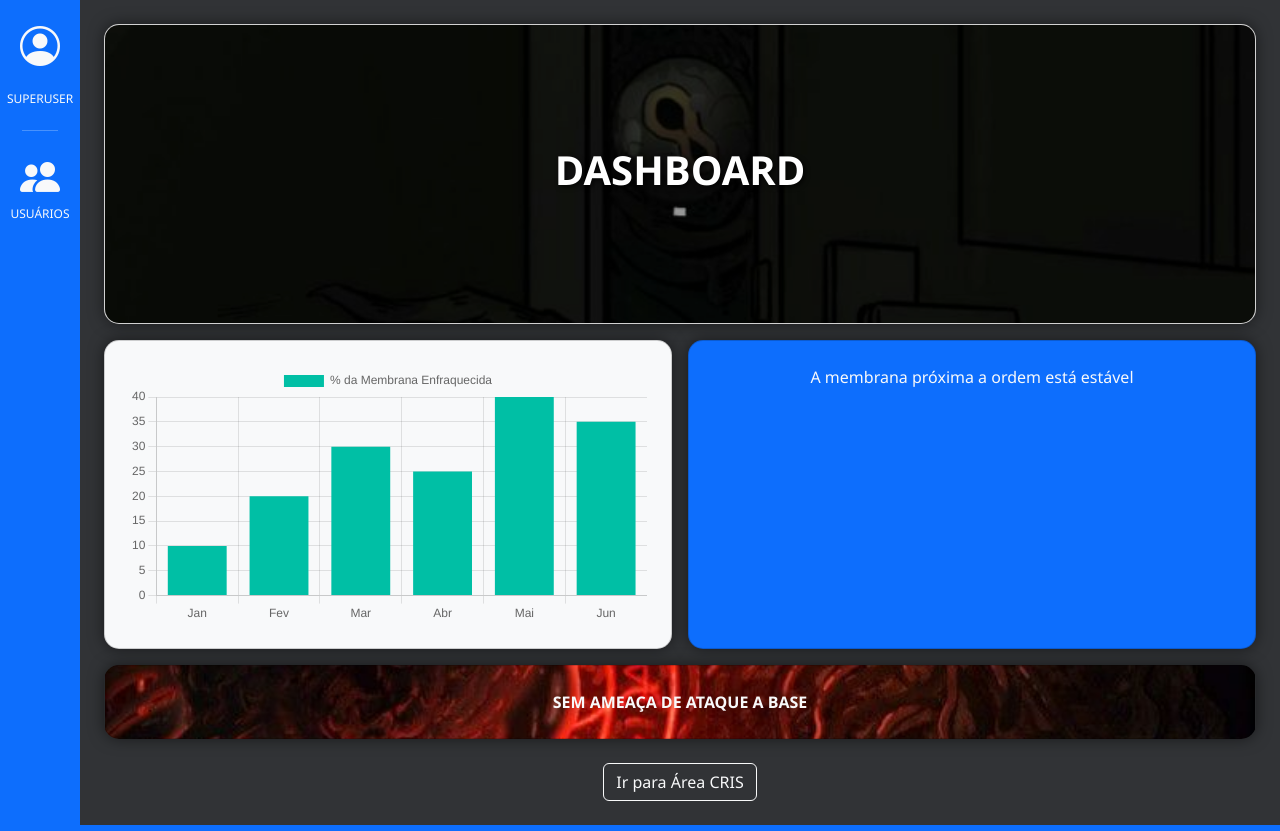
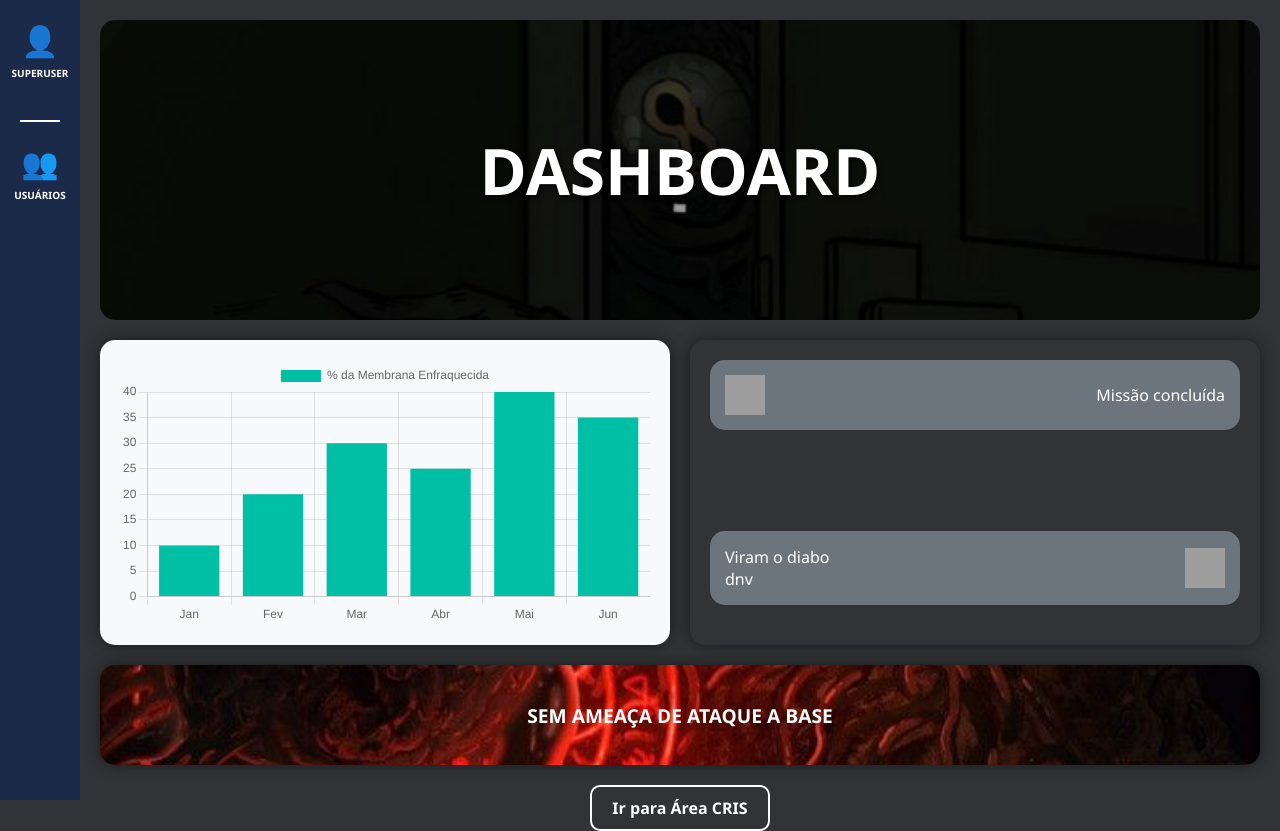
Before and after one commit to avmoonlight/c.r.i.s, a Flask app: page /dashboard in a window 1280 px wide. Run offline with Flask 3, Linux system fonts and the light colour scheme; the visitor is signed in with stand-in values (Sample User, id 1); grey boxes are pictures that could not be loaded.

Commit message:
arrumando

```diff
--- a/static/css/dashboard.css
+++ b/static/css/dashboard.css
@@ -1,67 +1,158 @@
+* {
+    margin: 0;
+    padding: 0;
+    box-sizing: border-box;
+}
+
 body, html {
     height: 100%;
-    margin: 0;
     font-family: 'Segoe UI', Tahoma, Geneva, Verdana, sans-serif;
+    background-color: #313336;
+}
+
+.dashboard {
+    display: flex;
+    height: 100vh;
 }
 
 .sidebar {
     width: 80px;
-    min-height: 100vh;
     background-color: #1b2a49;
+    display: flex;
+    flex-direction: column;
+    align-items: center;
+    padding: 20px 0;
+}
+
+.profile, .nav-link {
+    text-align: center;
+    color: white;
+    margin-bottom: 20px;
+}
+
+.profile-icon, .nav-icon {
+    font-size: 30px;
+    margin-bottom: 5px;
 }
 
 .sidebar h6 {
-    font-size: 0.75rem;
-    text-align: center;
+    font-size: 10px;
+}
+
+.sidebar hr {
+    width: 50%;
+    border: 1px solid white;
+    margin: 20px 0;
 }
 
 .main-content {
-    background-color: #313336;
-    min-height: 100vh;
+    flex-grow: 1;
+    padding: 20px;
 }
 
-.card-banner {
+.banner {
+    position: relative;
     height: 300px;
+    margin-bottom: 20px;
     border-radius: 15px;
     overflow: hidden;
-    position: relative;
 }
 
-.card-banner img {
+.banner img {
+    width: 100%;
+    height: 100%;
     object-fit: cover;
-    height: 100%;
-    width: 100%;
     filter: brightness(60%);
 }
 
+.banner-text {
+    position: absolute;
+    top: 50%;
+    left: 50%;
+    transform: translate(-50%, -50%);
+    color: white;
+    text-shadow: 2px 2px 5px rgba(0, 0, 0, 0.7);
+    font-size: 2em;
+    font-weight: bold;
+}
+
+.row {
+    display: flex;
+    gap: 20px;
+    margin-bottom: 20px;
+}
+
 .card {
+    background-color: #f0f0f0;
     border-radius: 15px;
+    padding: 20px;
+    flex: 1;
     box-shadow: 0 0 15px rgba(0, 0, 0, 0.5);
 }
 
-p {
-    margin: 0;
+.grafico {
+    background-color: #f8f9fa;
 }
 
-h1 {
-    color: white;
-    text-shadow: 2px 2px 5px rgba(0,0,0,0.7);
+.missoes {
+    display: flex;
+    flex-direction: column;
+    justify-content: space-between;
+    background-color: transparent;
 }
 
-/* Fundo específico para o card da ameaça */
-.bg-ameaca {
-    background: url("../img/ameaca.jpg") center/cover no-repeat;
-    background-size: cover;
-    background-position: center;
+.missao {
+    background-color: #6c757d;
+    color: white;
+    border-radius: 15px;
+    padding: 15px;
+    display: flex;
+    align-items: center;
+    justify-content: space-between;
+    margin-bottom: 20px;
 }
 
-/* Responsividade */
+.missao img {
+    width: 40px;
+    height: 40px;
+    object-fit: cover;
+}
+
+.ameaca {
+    background: url("static/img/ameaca.jpg") center/cover no-repeat;
+    height: 100px;
+    display: flex;
+    justify-content: center;
+    align-items: center;
+    color: white;
+    font-weight: bold;
+    font-size: 1.2em;
+}
+
+.botao {
+    text-align: center;
+    margin-top: 20px;
+}
+
+.botao a {
+    display: inline-block;
+    padding: 10px 20px;
+    border: 2px solid white;
+    border-radius: 10px;
+    text-decoration: none;
+    color: white;
+    font-weight: bold;
+    transition: background 0.3s;
+}
+
+.botao a:hover {
+    background: white;
+    color: #1b2a49;
+}
+
+/* Responsivo */
 @media (max-width: 768px) {
-    .sidebar {
-        width: 60px;
-    }
-
-    .sidebar h6 {
-        display: none;
+    .row {
+        flex-direction: column;
     }
 }
--- a/templates/dashboard.html
+++ b/templates/dashboard.html
@@ -3,53 +3,57 @@
 <head>
     <meta charset="UTF-8">
     <title>Dashboard</title>
-    <link href="https://cdn.jsdelivr.net/npm/bootstrap@5.3.0/dist/css/bootstrap.min.css" rel="stylesheet">
     <link href="{{ url_for('static', filename='css/dashboard.css') }}" rel="stylesheet">
     <link href="https://cdn.jsdelivr.net/npm/bootstrap-icons@1.10.5/font/bootstrap-icons.css" rel="stylesheet">
     <script src="https://cdn.jsdelivr.net/npm/chart.js"></script>
 </head>
 <body>
-    <div class="d-flex">
-        <div class="sidebar bg-primary text-light d-flex flex-column align-items-center p-3">
-            <i class="bi bi-person-circle fs-1 mb-3"></i>
-            <h6>SUPERUSER</h6>
-            <hr class="text-light w-75">
-            <a href="{{ url_for('usuarios') }}" class="text-light text-decoration-none text-center">
-                <i class="bi bi-people-fill fs-1 mb-1"></i>
+    <div class="dashboard">
+        <aside class="sidebar">
+            <div class="profile">
+                <div class="profile-icon">👤</div>
+                <h6>SUPERUSER</h6>
+            </div>
+            <hr>
+            <div class="nav-link">
+                <div class="nav-icon">👥</div>
                 <h6>USUÁRIOS</h6>
-            </a>
-        </div>
+            </div>
+        </aside>
 
-        <div class="main-content flex-grow-1 p-4">
-            <div class="row g-3">
-                <div class="col-12">
-                    <div class="card card-banner">
-                        <img src="{{ url_for('static', filename='img/img.jpg') }}" class="card-img" alt="Banner">
-                        <div class="card-img-overlay d-flex align-items-center justify-content-center">
-                            <h1 class="fw-bold">DASHBOARD</h1>
-                        </div>
+        <main class="main-content">
+            <div class="banner">
+                <img src="static/img/img.jpg" alt="Banner">
+                <div class="banner-text">
+                    <h1>DASHBOARD</h1>
+                </div>
+            </div>
+
+            <div class="row">
+                <div class="card grafico">
+                    <canvas id="graficoMembrana"></canvas>
+                </div>
+
+                <div class="card missoes">
+                    <div class="missao">
+                        <img src="static/img/img_missao_concluida.png" alt="Missão concluída">
+                        <span>Missão concluída</span>
                     </div>
-                </div>
-                <div class="col-md-6">
-                    <div class="card p-4 bg-light text-dark h-100">
-                        <canvas id="graficoMembrana"></canvas>
-                    </div>
-                </div>
-                <div class="col-md-6">
-                    <div class="card p-4 bg-primary text-light h-100">
-                        <p class="text-center">A membrana próxima a ordem está estável</p>
-                    </div>
-                </div>
-                <div class="col-12">
-                    <div class="card p-4 text-light h-100 bg-ameaca">
-                        <p class="text-center fw-bold">SEM AMEAÇA DE ATAQUE A BASE</p>
+                    <div class="missao">
+                        <span>Viram o diabo<br>dnv</span>
+                        <img src="static/img/img_viram_o_diabo.png" alt="Viram o diabo dnv">
                     </div>
                 </div>
             </div>
-            <div class="text-center mt-4">
-                <a href="{{ url_for('agentes') }}" class="btn btn-outline-light">Ir para Área CRIS</a>
+
+            <div class="card ameaca">
+                <p>SEM AMEAÇA DE ATAQUE A BASE</p>
             </div>
-        </div>
+
+            <div class="botao">
+                <a href="#">Ir para Área CRIS</a>
+            </div>
+        </main>
     </div>
 
     <script>
@@ -74,6 +78,5 @@
             }
         });
     </script>
-    <script src="https://cdn.jsdelivr.net/npm/bootstrap@5.3.0/dist/js/bootstrap.bundle.min.js"></script>
 </body>
 </html>
```
